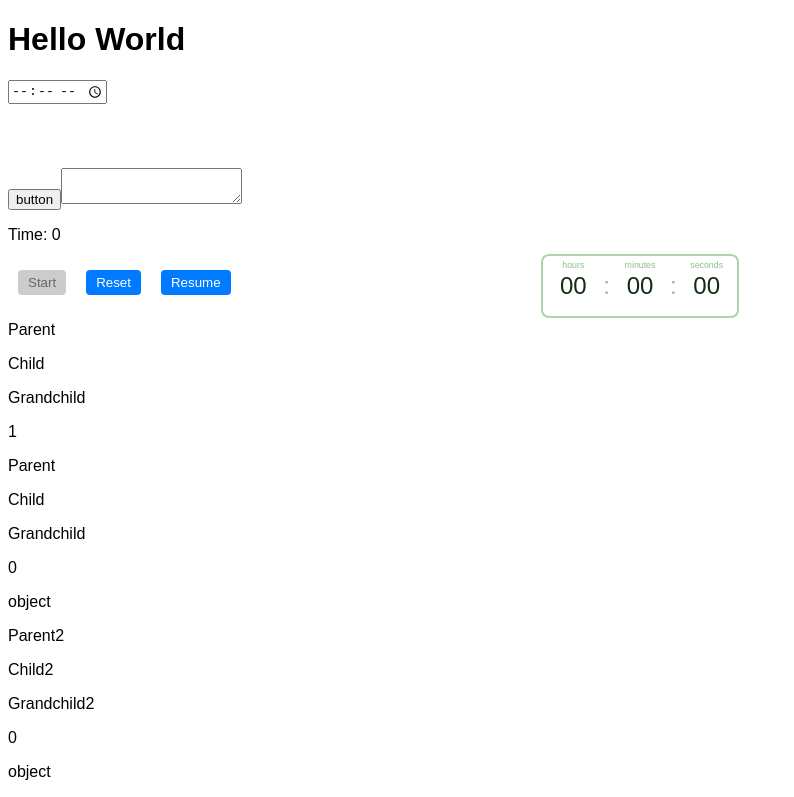
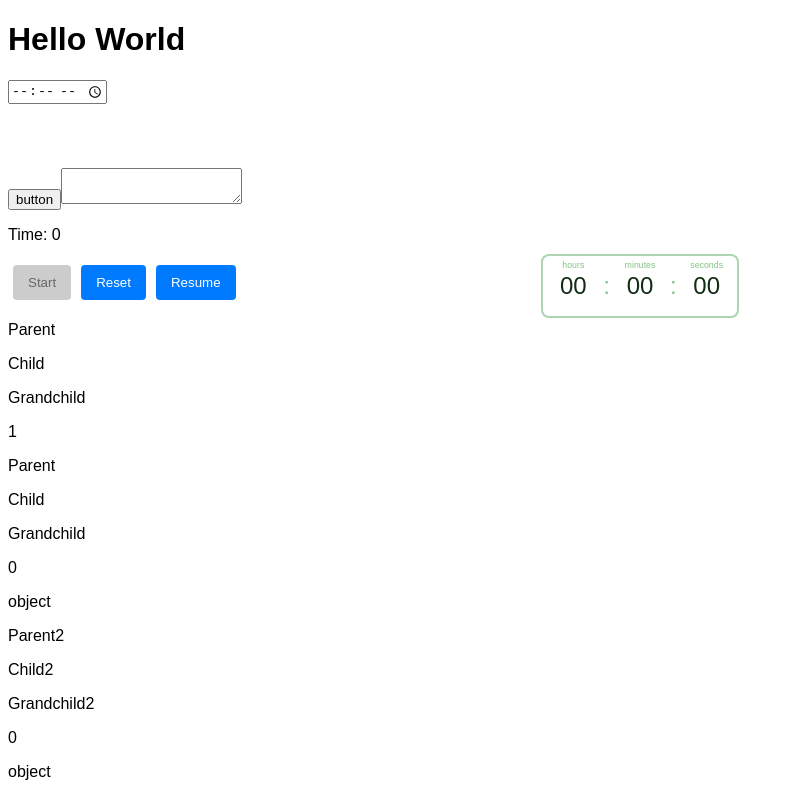
Before and after one commit to rami2076/multitimer-react, a React (Vite) app: page / in a window 1280 px wide. Shown: the top 797 px of the page, without its empty margins (0-794 px from the left). Built offline with nearby package versions, Linux system fonts and the light colour scheme.

Commit message:
ボタンの見た目を変更 元々のボタンの参考元は以下 https://qiita.com/jinto/items/1d3deca4939de3528e2d

```diff
--- a/src/components/atoms/button/Button.module.css
+++ b/src/components/atoms/button/Button.module.css
@@ -1,6 +1,6 @@
 .base {
-    margin: 10px;
-    padding: 5px 10px;
+    margin: 5px;
+    padding: 10px 15px;
     border: none;
     border-radius: 4px;
 }
```
